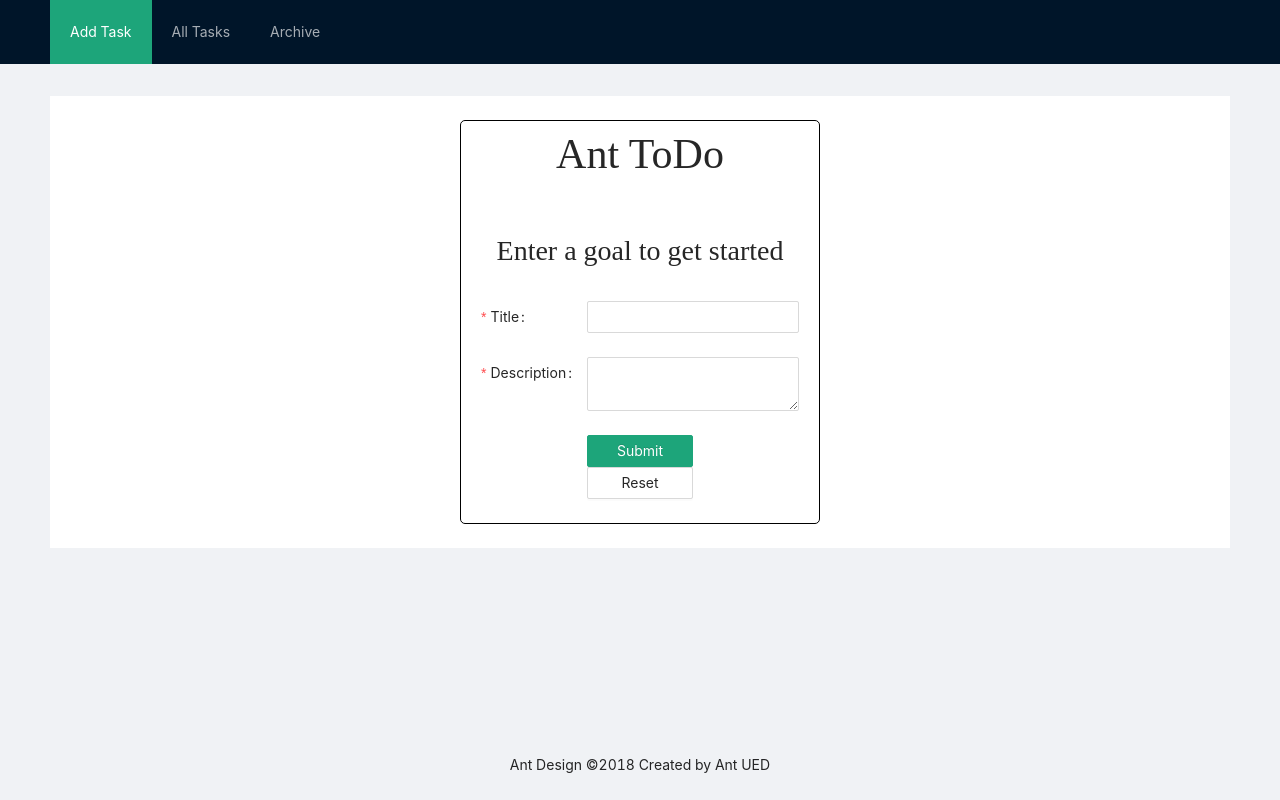
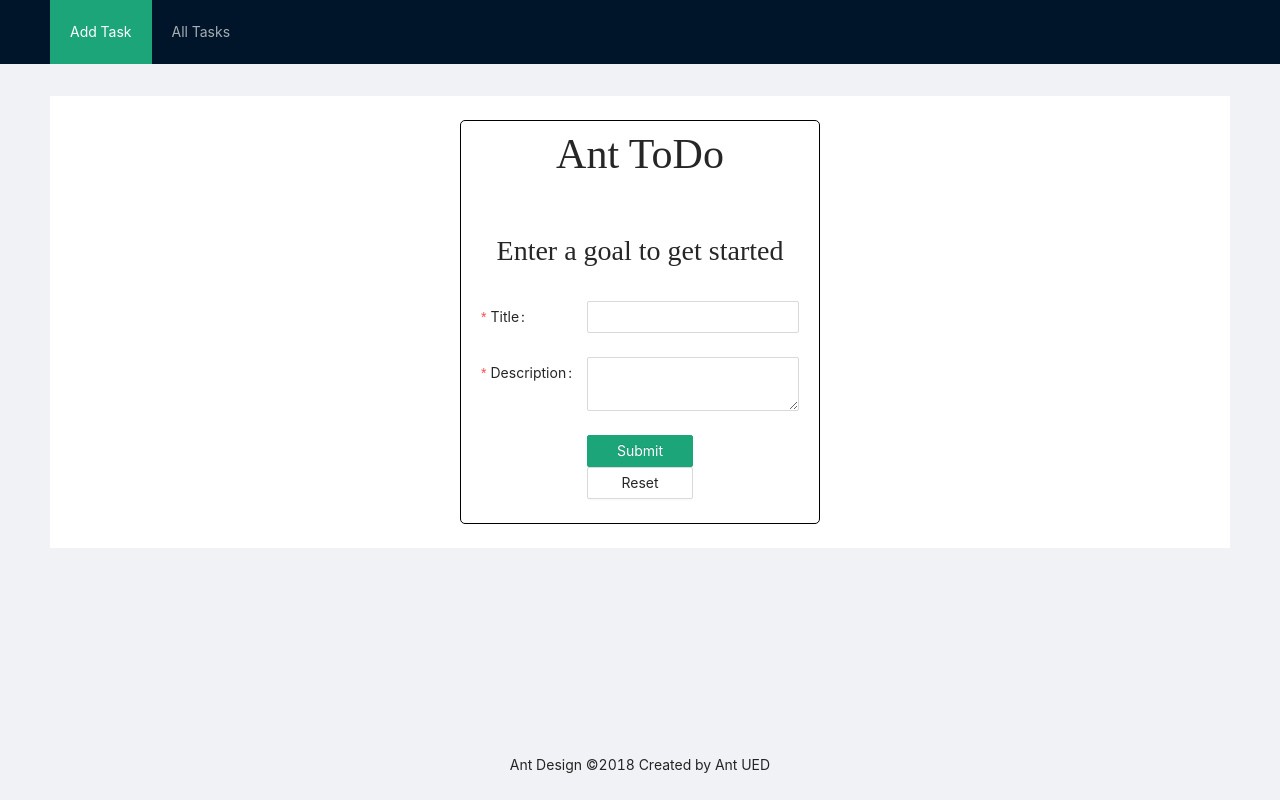
Before and after one commit to monstaro/ANTdesign-ToDo, a React (Create React App) app: page / in a window 1280 px wide. Built offline with nearby package versions, Linux system fonts and the light colour scheme.

Commit message:
Removes archive

```diff
--- a/src/App.js
+++ b/src/App.js
@@ -27,7 +27,6 @@
       <Menu theme="dark" mode="horizontal" defaultSelectedKeys={['1']}>
         <Menu.Item key="1" onClick={() => this.updateActivePage('addtask')}>Add Task</Menu.Item>
         <Menu.Item key="2" onClick={() => this.updateActivePage('alltasks')}>All Tasks</Menu.Item>
-        <Menu.Item key="3" onClick={() => this.updateActivePage('archive')}>Archive</Menu.Item>
       </Menu>
     </Header>
     <Content style={{ padding: '0 50px' }}>
```
